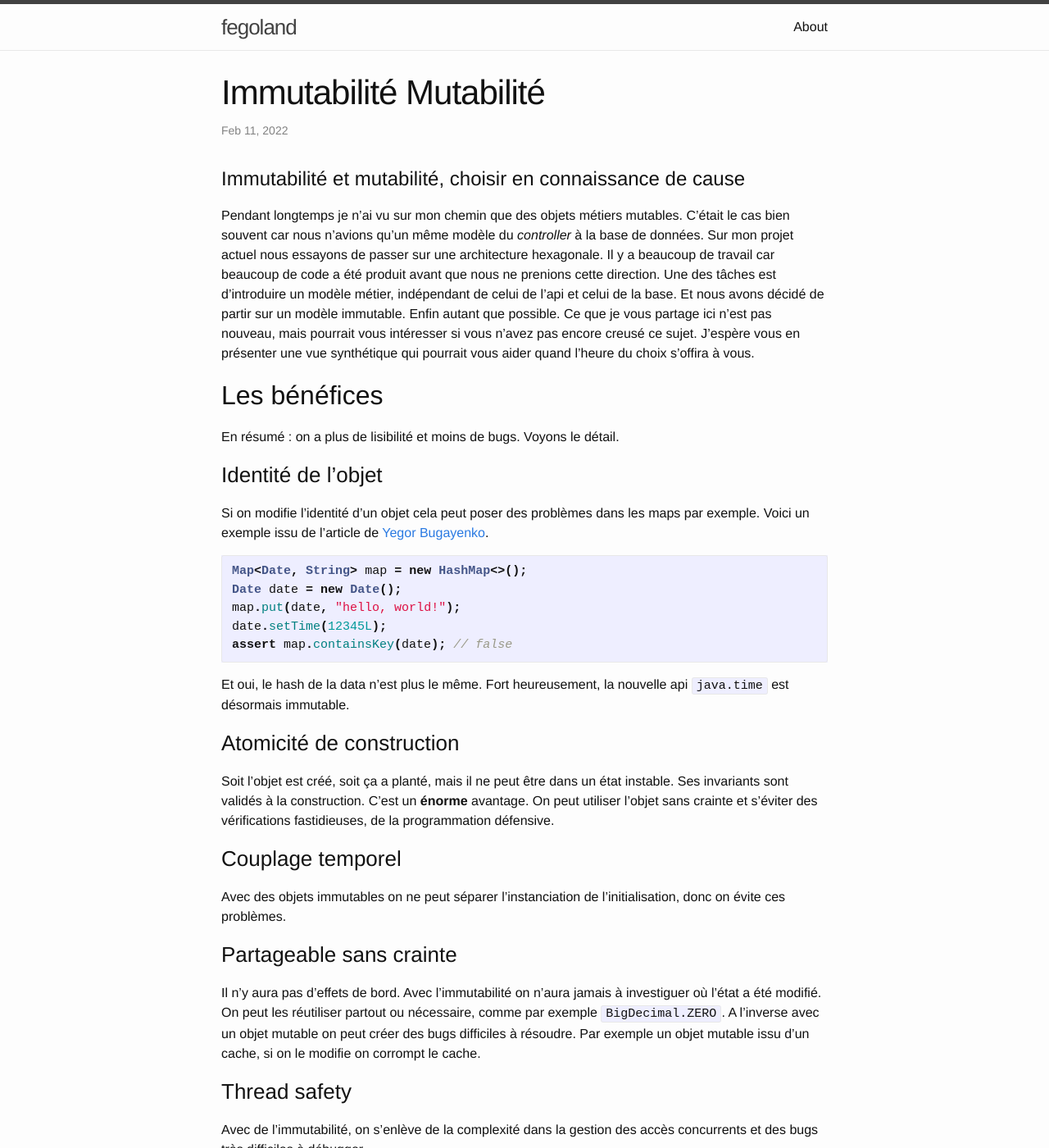
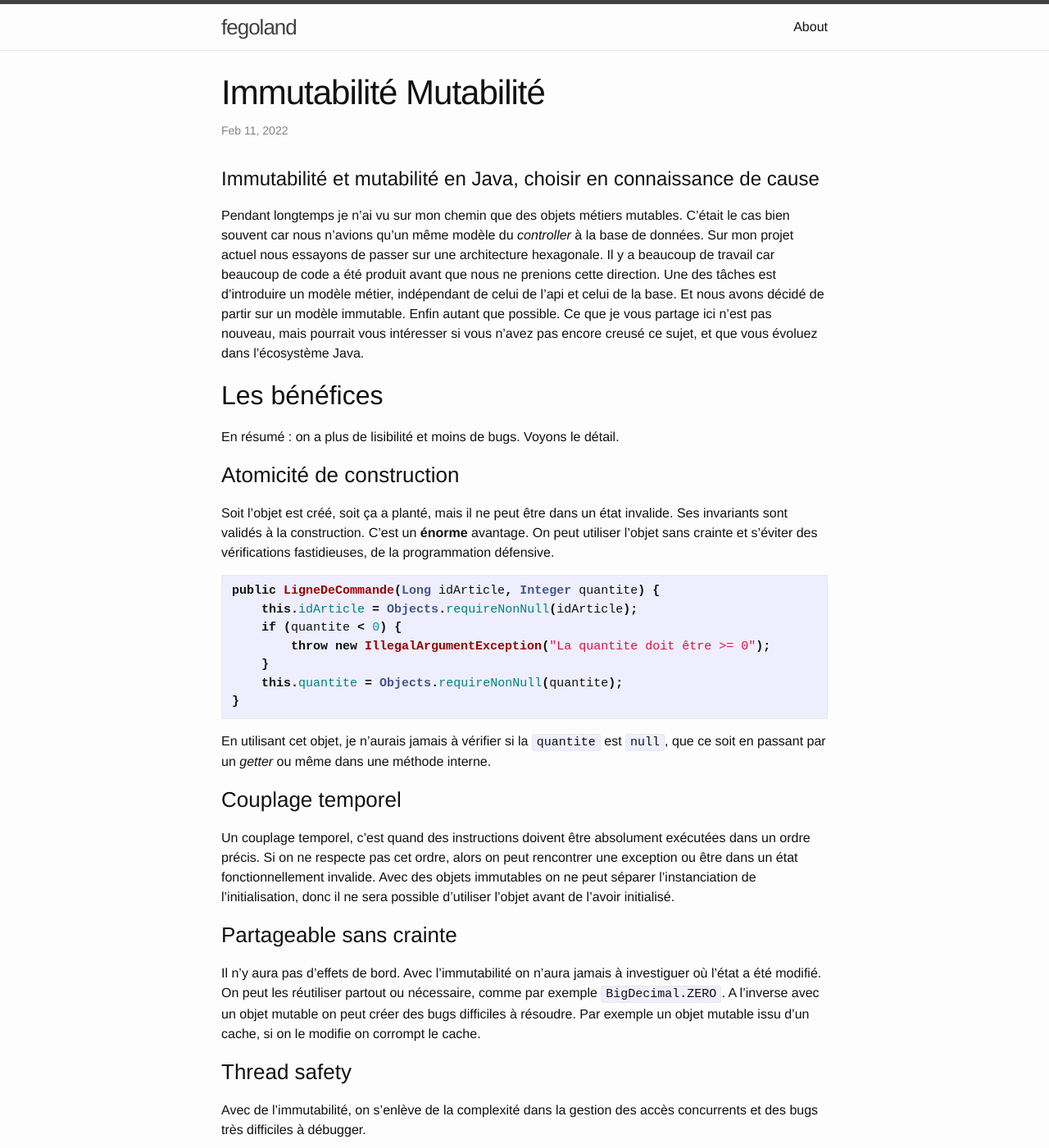
Before and after one commit to fego/fego.github.io, a Jekyll site: the page built from docs/_posts/2022-02-11-Immutabilité-Mutabilité.md, in a window 1280 px wide and 1400 px high. Shown: the whole window at 82% size. Built offline with Jekyll 4.4.1, drawn with Linux system fonts in a browser that asks for light colours; our own code applies the rules of GitHub Pages for plain Markdown files; some of the changed text lies outside the part shown.

Commit message:
première prise en compte des retours

````diff
--- a/docs/_posts/2022-02-11-Immutabilité-Mutabilité.md
+++ b/docs/_posts/2022-02-11-Immutabilité-Mutabilité.md
@@ -1,4 +1,4 @@
-# Immutabilité et mutabilité, choisir en connaissance de cause
+# Immutabilité et mutabilité en Java, choisir en connaissance de cause
 
 Pendant longtemps je n'ai vu sur mon chemin que des objets métiers mutables.
 C'était le cas bien souvent car nous n'avions qu'un même modèle du *controller* à la base de données.
@@ -7,37 +7,35 @@ Il y a beaucoup de travail car beaucoup de code a été produit avant que nous n
 Une des tâches est d'introduire un modèle métier, indépendant de celui de l'api et celui de la base.
 Et nous avons décidé de partir sur un modèle immutable.
 Enfin autant que possible.
-Ce que je vous partage ici n'est pas nouveau, mais pourrait vous intéresser si vous n'avez pas encore creusé ce sujet.
-J'espère vous en présenter une vue synthétique qui pourrait vous aider quand l'heure du choix s'offira à vous.
+Ce que je vous partage ici n'est pas nouveau, mais pourrait vous intéresser si vous n'avez pas encore creusé ce sujet, et que vous évoluez dans l'écosystème Java.
 
 ## Les bénéfices
 En résumé : on a plus de lisibilité et moins de bugs.
 Voyons le détail.
 
-### Identité de l'objet
-Si on modifie l'identité d'un objet cela peut poser des problèmes dans les maps par exemple.
-Voici un exemple issu de l'article de [Yegor Bugayenko](https://www.yegor256.com/2014/06/09/objects-should-be-immutable.html).
-
-```java
-Map<Date, String> map = new HashMap<>();
-Date date = new Date();
-map.put(date, "hello, world!");
-date.setTime(12345L);
-assert map.containsKey(date); // false
-```
-Et oui, le hash de la data n'est plus le même.
-Fort heureusement, la nouvelle api `java.time` est désormais immutable.
-
 ### Atomicité de construction
-
-Soit l’objet est créé, soit ça a planté, mais il ne peut être dans un état instable.
+Soit l’objet est créé, soit ça a planté, mais il ne peut être dans un état invalide.
 Ses invariants sont validés à la construction.
 C'est un **énorme** avantage.
 On peut utiliser l'objet sans crainte et s'éviter des vérifications fastidieuses, de la programmation défensive.
 
+```java
+public LigneDeCommande(Long idArticle, Integer quantite) {
+    this.idArticle = Objects.requireNonNull(idArticle);
+    if (quantite < 0) {
+        throw new IllegalArgumentException("La quantite doit être >= 0");
+    }
+    this.quantite = Objects.requireNonNull(quantite);
+}
+```
+
+En utilisant cet objet, je n'aurais jamais à vérifier si la `quantite` est `null`, que ce soit en passant par un *getter* ou même dans une méthode interne.
+
 ### Couplage temporel
 
-Avec des objets immutables on ne peut séparer l’instanciation de l’initialisation, donc on évite ces problèmes.
+Un couplage temporel, c'est quand des instructions doivent être absolument exécutées dans un ordre précis.
+Si on ne respecte pas cet ordre, alors on peut rencontrer une exception ou être dans un état fonctionnellement invalide.
+Avec des objets immutables on ne peut séparer l’instanciation de l’initialisation, donc il ne sera possible d'utiliser l'objet avant de l'avoir initialisé.
 
 ### Partageable sans crainte
 
@@ -50,6 +48,37 @@ Par exemple un objet mutable issu d'un cache, si on le modifie on corrompt le ca
 ### Thread safety
 
 Avec de l'immutabilité, on s'enlève de la complexité dans la gestion des accès concurrents et des bugs très difficiles à débugger.
+
+### Identité de l'objet
+L'identité d'un objet en Java c'est ce qui est déterminé par `equals`et `hashcode` (l'implémentation de l'un impliquant l'implémentation de l'autre).
+Par exemple dans l'ancienne api `java.util.Date` l'identité est déterminée par la comparaison du getter `getTime` :
+
+```java
+public boolean equals(Object obj) {
+    return obj instanceof Date && getTime() == ((Date) obj).getTime();
+}
+
+public int hashCode() {
+    long ht = this.getTime();
+    return (int) ht ^ (int) (ht >> 32);
+}
+```
+
+Or, cet objet étant mutable, le changer, c'est modifier son identité.
+Voici un exemple issu d'un article de Yegor Bugayenko.
+
+```java
+Map<Date, String> map = new HashMap<>();
+Date date = new Date();
+// ici la clé de la HashMap est calculée avec hashCode, donc à partir de la valeur de getTime à cet instant
+map.put(date, "hello, world!");
+// en modifiant la date, la valeur retournée par hashCode n'est plus la même
+date.setTime(12345L);
+// false car le hash de la clé n'est plus le même que le hash de la date.
+assert map.containsKey(date);
+```
+Et oui, le hash de la data n'est plus le même.
+Fort heureusement, la nouvelle api `java.time` est désormais immutable.
 
 ## Dangers
 
@@ -67,19 +96,23 @@ Attention, cela ne veut pas dire que parfois avoir des objets mutables sera une
 C'est une question de compromis.
 Pour faire ce choix on pourra s'aider de quelques métriques (taille mémoire, vitesse d'exécution).
 
-Le pluu gros danger que je vois est plus le suivant :
+Le plus gros danger que je vois est plus le suivant :
 si le choix est appliqué de façon dogmatique, cela finirait par rendre le code plus complexe qu'il ne devrait l'être.
 
 ## Comment rendre une classe immutable en Java ?
 
-* on met la classe `final` ou alors (mieux), on crée un constructeur privé avec des *factory methods*.
-Pourquoi mieux ?
-Parce que l'on se réserve l'opportunité de sous classer en interne la classe
 * pas de mutateur (*setter*)
 * on met tous les champs `final`
 * si un a un champ non `final`, alors il ne faut pas l'exposer aux clients.
 Ce peut être le cas pour des champs couteux à instancier, que l'on va rendre *lazy*.
 * un constructeur qui vérifie les invariants (on peut s'aider par exemple de : `Objects.requireNonNull`)
+* il faut que les classes qui héritent continuent de garantir l'immutabilité.
+S'il y a un risque que cela ne soit pas le cas, il est recommandé de mettre la classe `final` ou alors (mieux), on crée un constructeur privé avec des *factory methods*.
+Pourquoi mieux ?
+Parce que l'on se réserve l'opportunité de sous classer en interne la classe.
+Note : en Java 17 le mot clé [`sealed`](https://docs.oracle.com/en/java/javase/17/language/sealed-classes-and-interfaces.html) a été introduit et permet de déterminer les classes qui ont le droit d'hériter de la classe.
+
+A partir de Java 17 on peut aussi utiliser des *[records](https://docs.oracle.com/en/java/javase/17/language/records.html)* pour créer simplement des classes immutables.
 
 ### Mais si je dois créer un objet en plusieurs étapes
 
@@ -90,6 +123,8 @@ Si ce n'est pas possible, on peut explorer d'autres solutions :
 * on fait de la composition à partir de plusieurs objets immutables (et on délègue les messages vers ces objets), ou on peut recréer un nouvel objet complet une fois les différentes informations récupérées.
 
 On choisit la meilleure solution en fonction de chaque situation.
+Vous constaterez que dans certains cas nous avons plus de code, par exemple lors de l'ajout d'un builder.
+C'est est le prix de la qualité, tout comme un pour langage statiquement typé la verbosité sera la coût de la qualité.
 
 ## Intérêt du mutable
 Et oui, il ne faut jamais être dogmatique, parfois ça vaut le coup de mettre de la mutabilité.
@@ -100,14 +135,15 @@ Mais aussi, comme on l'a vu plus haut, si des impératifs de performance nous l'
 
 ## Conclusion
 
-La balance devrait donc souvent pencher en faveur du choix de l'immutablitité.
+J'espère que cet article vous aura donné quelques éléments vous permettant de considérer de rendre vos objets immutables quand cela vous paraitra pertinent.
 
 > Classes should be immutable unless there’s a very good reason to make them mutable. If a class cannot be made immutable, limit its mutability as much as possible. *J.Bloch - Effective Java*
 
 Ou en français :
 > les classes devraient être immutables sauf s'il y a une bonne raison de les rendres mutables. Si une classe ne peut être immutable, limitez sa mutabilité le plus possible
 
-## Ressource
+## Ressource (en anglais)
 * le livre [effective Java](https://www.goodreads.com/book/show/34927404-effective-java)
 * [site de yegor](https://www.yegor256.com/2014/06/09/objects-should-be-immutable.html)
 * [le site d'oracle](https://docs.oracle.com/javase/tutorial/essential/concurrency/imstrat.html)
+* [un cours du MIT](https://web.mit.edu/6.005/www/fa15/classes/09-immutability/)
````
